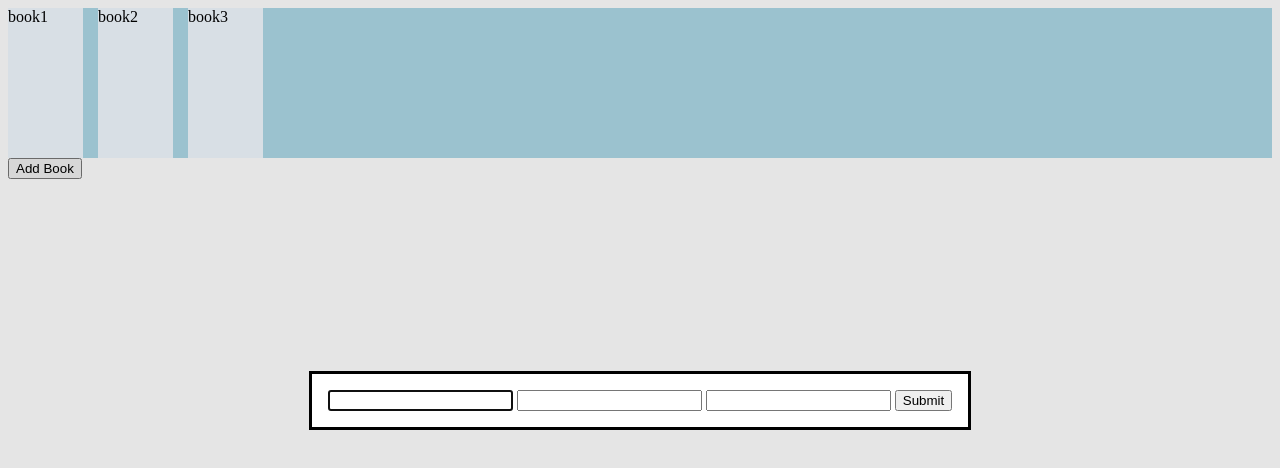
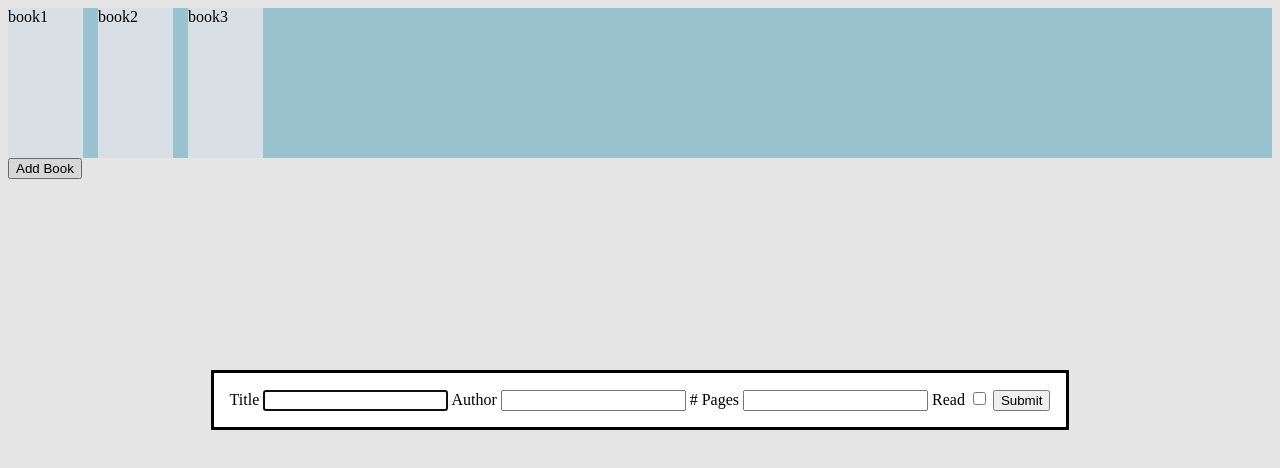
Before and after one commit to Crack-Dog/book-library, a plain HTML site: page index.html in a window 1280 px wide. Both pictures are taken after a click on the button "Add Book". Drawn offline with Linux system fonts and the light colour scheme.

Commit message:
Fully added modal inputs and button

```diff
--- a/index.html
+++ b/index.html
@@ -9,11 +9,16 @@
 <body>
     <div class="container"></div>
     <dialog>
-        <form>
+        <form id="bookForm">
+            <label for="titleName">Title</label>
             <input type="text" id="titleName" name="titleName">
+            <label for="authorName">Author</label>
             <input type="text" id="authorName" name="authorName">
-            <input type="text" id="misc" name="misc">
-            <button type="button">Submit</button>
+            <label for="numPages"># Pages</label>
+            <input type="text" id="numPages" name="numPages" min="1">
+            <label for="readBool">Read</label>
+            <input type="checkbox" id="readBool" name="readBool">
+            <button type="submit">Submit</button>
         </form>
     </dialog>
     <button type="button">Add Book</button>
```
